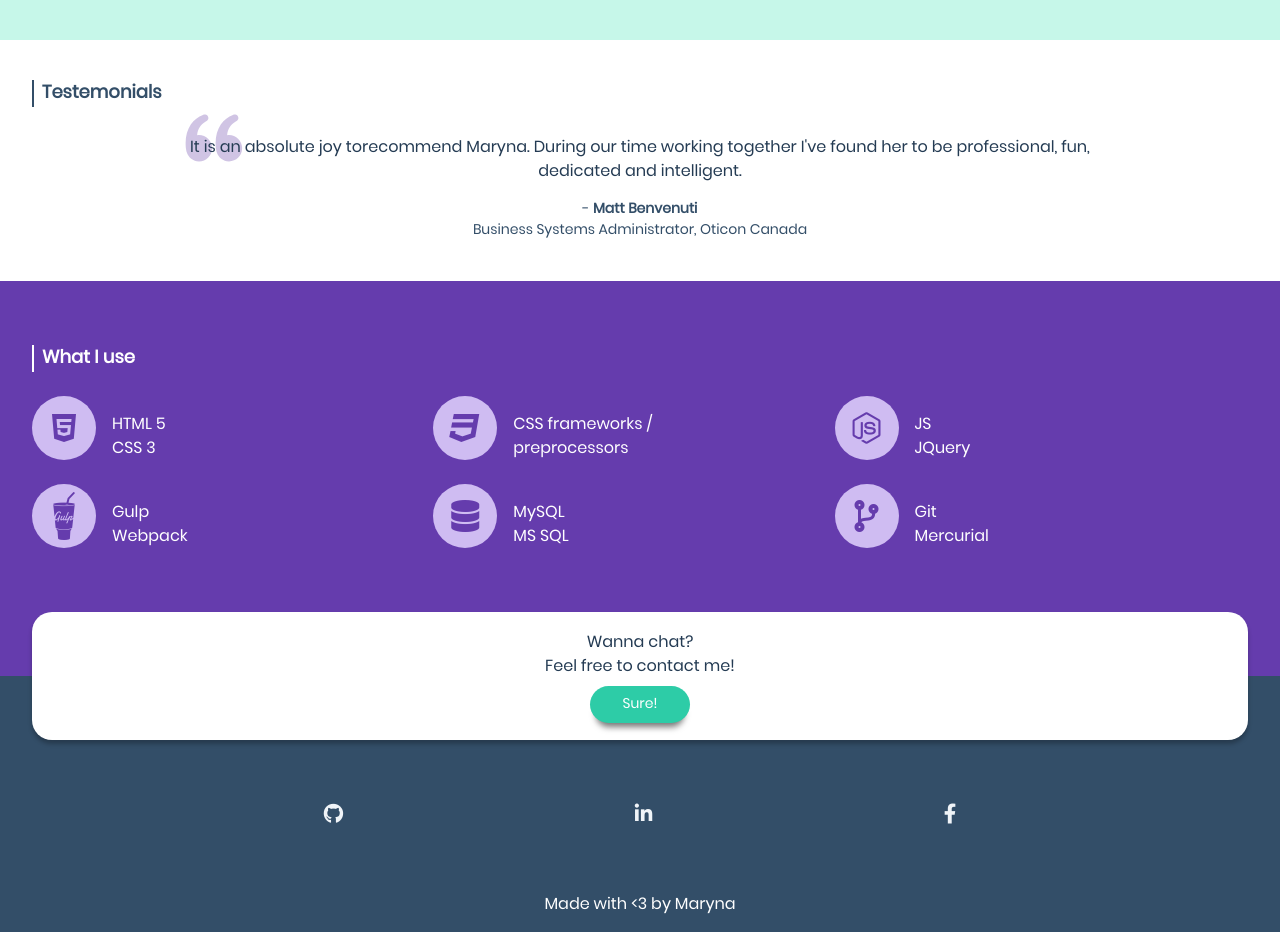
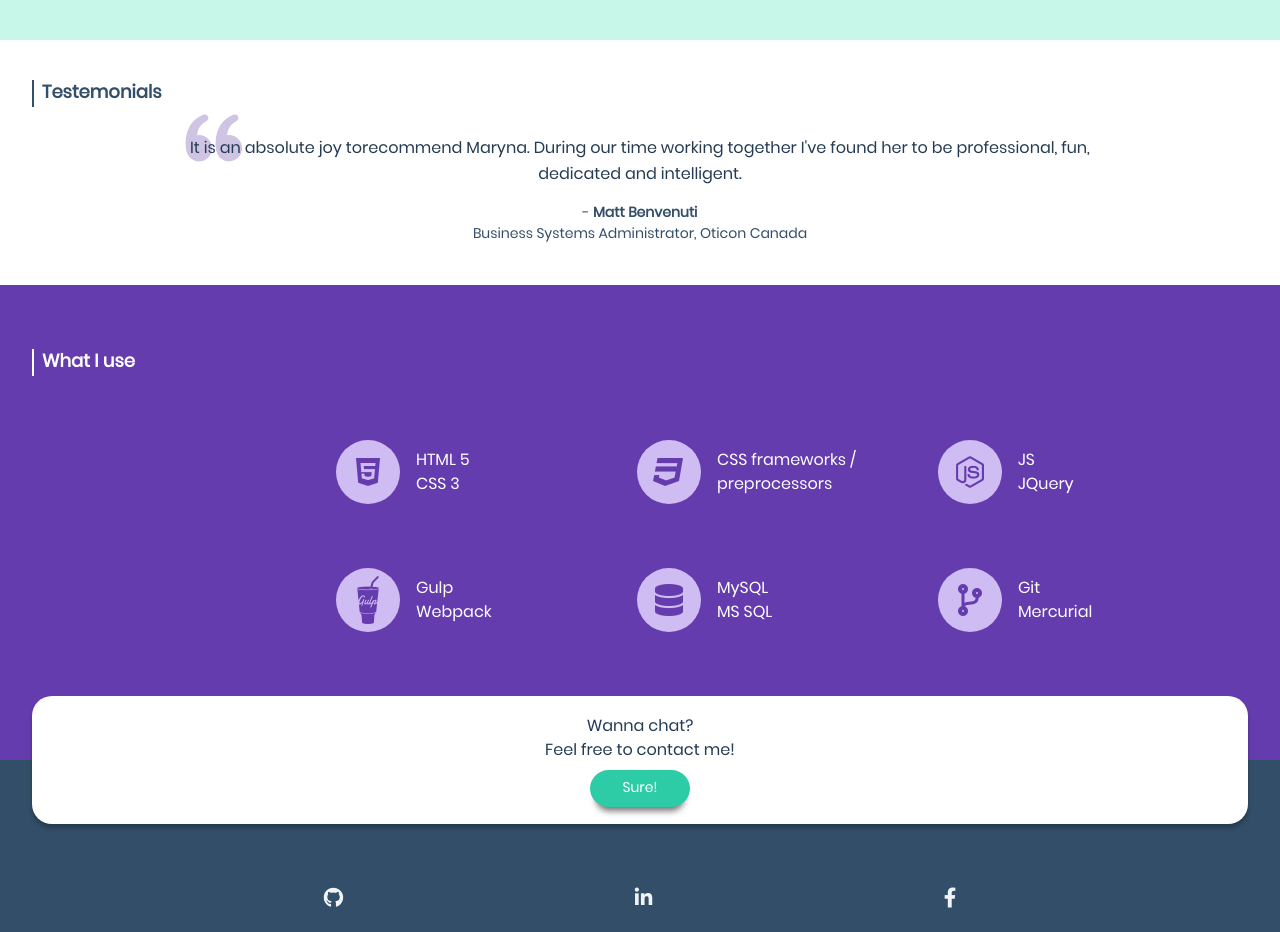
Before and after one commit to marynasalii/marynasalii.github.io, a website: page index.html in a window 1280 px wide. Shown: the part 1880-2812 px from the top of the page. Drawn offline with Linux system fonts and the light colour scheme; files whose address does not match are found by name.

Commit message:
Lg icons centered

```diff
--- a/index.html
+++ b/index.html
@@ -124,7 +124,7 @@
 						fill="#51279B" fill-opacity="0.27" />
 				</svg>
 
-				<p class="text-base text-left font-medium text-gray-400 -mt-8 lg:text-center">
+				<p class="text-base text-left font-medium leading-relaxed text-gray-400 -mt-8 lg:text-center">
 					It is an absolute joy torecommend Maryna.
 					During our time working together I've found her to be
 					professional, fun, dedicated and intelligent.</p>
@@ -138,8 +138,8 @@
 	<section id="what-i-use" class="bg-purple-200 pt-8 pb-32 lg:pt-16">
 		<div class="container">
 			<p class="vertical-line-white pl-2 text-white text-lg font-bold">What I use</p>
-			<div class="lg:flex lg:flex-wrap">
-				<div class="flex flex-row items-center mt-8 flex-33 lg:mt-6 lg:items-end">
+			<div class="lg:flex lg:flex-wrap custom-ml-19">
+				<div class="flex flex-row items-center mt-8 flex-33 lg:mt-16">
 					<div class="w-16 h-16 bg-purple-100 rounded-full relative icon-circle">
 						<i class="fab fa-html5 fa-2x text-purple-200"></i>
 					</div>
@@ -149,7 +149,7 @@
 					</div>
 				</div>
 
-				<div class="flex flex-row items-center mt-6 flex-33 lg:items-end">
+				<div class="flex flex-row items-center mt-6 flex-33 lg:mt-16">
 					<div class="w-16 h-16 bg-purple-100 rounded-full relative icon-circle">
 						<i class="fab fa-css3 fa-2x text-purple-200"></i>
 					</div>
@@ -159,7 +159,7 @@
 					</div>
 				</div>
 
-				<div class="flex flex-row items-center mt-6 flex-33 lg:items-end">
+				<div class="flex flex-row items-center mt-6 flex-33 lg:mt-16">
 					<div class="w-16 h-16 bg-purple-100 rounded-full relative icon-circle">
 						<i class="fab fa-node-js fa-2x text-purple-200"></i>
 					</div>
@@ -169,7 +169,7 @@
 					</div>
 				</div>
 
-				<div class="flex flex-row items-center mt-6 flex-33 lg:items-end">
+				<div class="flex flex-row items-center mt-6 flex-33 lg:mt-16">
 					<div class="w-16 h-16 bg-purple-100 rounded-full relative icon-circle">
 						<i class="fab fa-gulp fa-3x text-purple-200"></i>
 					</div>
@@ -179,7 +179,7 @@
 					</div>
 				</div>
 
-				<div class="flex flex-row items-center mt-6 flex-33 lg:items-end">
+				<div class="flex flex-row items-center mt-6 flex-33 lg:mt-16">
 					<div class="w-16 h-16 bg-purple-100 rounded-full relative icon-circle">
 						<i class="fas fa-database fa-2x text-purple-200"></i>
 					</div>
@@ -189,7 +189,7 @@
 					</div>
 				</div>
 
-				<div class="flex flex-row items-center mt-6 flex-33 lg:items-end">
+				<div class="flex flex-row items-center mt-6 flex-33 lg:mt-16">
 					<div class="w-16 h-16 bg-purple-100 rounded-full relative icon-circle">
 						<i class="fas fa-code-branch fa-2x text-purple-200"></i>
 					</div>
--- a/public/css/style.css
+++ b/public/css/style.css
@@ -32,6 +32,7 @@ h1 {
 .text-shadow {
   text-shadow: 0 0 50px hsla(0, 0%, 0%, .2);
 }
+
 .vertical-line-white {
   border-left: 2px solid #ffffff;
 }
@@ -44,8 +45,13 @@ h1 {
   .flex-50 {
     flex: 0 50%;
   }
+
   .flex-33 {
     flex: 0 33%;
+  }
+
+  .custom-ml-19 {
+    margin-left: 19rem;
   }
 }
 
```
Also changed, not shown: public/build/style.css.
